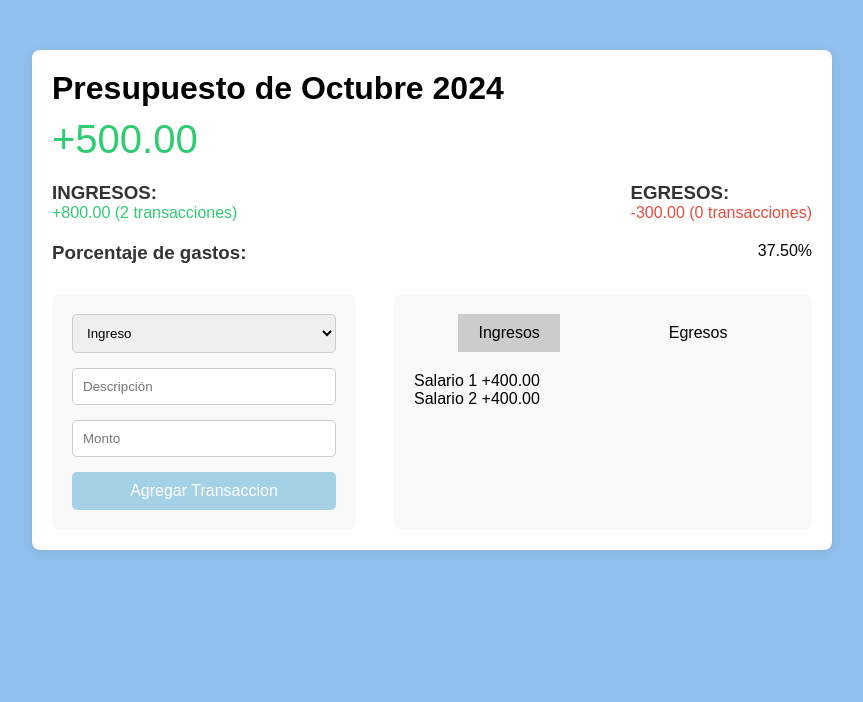
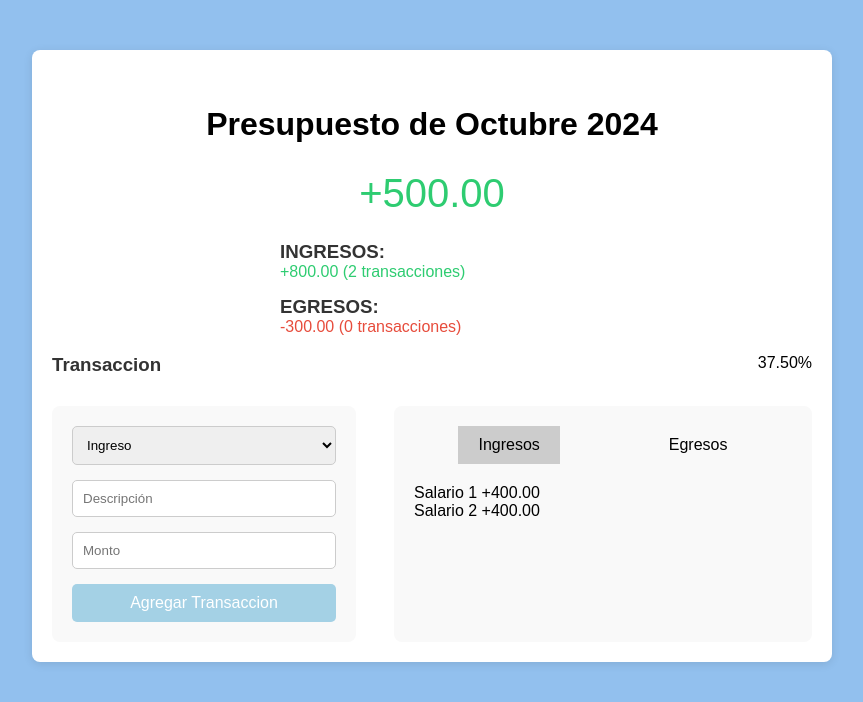
Before and after one commit to Amanda-74/Desafio2_DAW, a plain HTML site: page index.html in a window 1280 px wide. Shown: the whole page, without its empty margins (208-1071 px from the left). Drawn offline with Linux system fonts and the light colour scheme.

Commit message:
Add files via upload

```diff
--- a/css/style.css
+++ b/css/style.css
@@ -4,11 +4,9 @@
     padding: 0;
     font-family: Arial, sans-serif;
 }
-
 body {
     background-color: #92c0ee;
 }
-
 .container {
     max-width: 800px;
     margin: 50px auto;
@@ -22,23 +20,27 @@ body {
     text-align: center;
     padding: 20px;
 }
-
+h1{
+    text-align: center;
+}
 h2, h3 {
     color: #333;
 }
-
 .balance {
+    text-align: center;
     font-size: 40px;
     color: #2ecc71;
     margin: 10px 0;
 }
-
 .summary {
+    text-align: center;
     display: flex;
     justify-content: space-between;
-    margin: 20px 0;
 }
-
+.ingreso, .egreso{
+    padding-left: 30%;
+    padding-top: 2%;
+}
 .income, .expense {
     font-size: 20px;
 }
@@ -46,7 +48,6 @@ h2, h3 {
 .income-value {
     color: #2ecc71;
 }
-
 .expense-value {
     color: #e74c3c;
 }
@@ -55,20 +56,17 @@ h2, h3 {
     font-size: 18px;
     color: #333;
 }
-
 .transaction-section {
     display: flex;
     justify-content: space-between;
     margin-top: 30px;
 }
-
 .transaction-form {
     width: 40%;
     padding: 20px;
     background-color: #f9f9f9;
     border-radius: 8px;
 }
-
 .transaction-form select, .transaction-form input {
     width: 100%;
     padding: 10px;
@@ -76,7 +74,6 @@ h2, h3 {
     border: 1px solid #ccc;
     border-radius: 5px;
 }
-
 .transaction-form button {
     width: 100%;
     padding: 10px;
@@ -87,24 +84,20 @@ h2, h3 {
     border-radius: 5px;
     cursor: pointer;
 }
-
 .transaction-form button:hover {
     background-color: #1b74e9;
 }
-
 .transaction-list {
     width: 55%;
     padding: 20px;
     background-color: #f9f9f9;
     border-radius: 8px;
 }
-
 .tab {
     display: flex;
     justify-content: space-around;
     margin-bottom: 20px;
 }
-
 .tab button {
     background-color: #f9f9f9;
     border: none;
@@ -112,7 +105,6 @@ h2, h3 {
     font-size: 16px;
     cursor: pointer;
 }
-
 .tab button:hover {
     background-color: #ddd;
 }
@@ -120,18 +112,12 @@ h2, h3 {
 .tab button.active {
     background-color: #ccc;
 }
-
-.tabcontent {
-    display: none;
-}
-
 .tabcontent .transaction {
     display: flex;
     justify-content: space-between;
     padding: 10px 0;
     border-bottom: 1px solid #eee;
 }
-
 .transaction-amount {
     color: #2ecc71;
 }
--- a/index.html
+++ b/index.html
@@ -9,22 +9,25 @@
 </head>
 <body>
     <div class="container">
-        <div class="header">
-            <h1>Presupuesto de Octubre 2024</h1>
+        <div><br><br>
+            <h1>Presupuesto de Octubre 2024</h1><br>
             <div class="balance" id="balance">+500.00</div>
-        </div>
-        <div class="summary">
-            <div>
+
+        <div>
+            <div class="ingreso">
                 <h3>INGRESOS:</h3>
                 <p id="income-value" class="income-value">+800.00</p>
             </div>
-            <div>
+        </div>
+        <div>
+            <div class="egreso">
                 <h3>EGRESOS:</h3>
                 <p id="expense-value" class="expense-value">-300.00</p>
             </div>
         </div>
+    </div><br>
         <div class="summary">
-            <h3>Porcentaje de gastos:</h3>
+            <h3>Transaccion</h3>
             <p id="expense-percentage">12%</p>
         </div>
         <div class="transaction-section">
@@ -57,6 +60,7 @@
             </div>
         </div>
     </div>
+    <!--Documento con las funciones-->
     <script src="script.js"></script>
 </body>
 </html>
```
